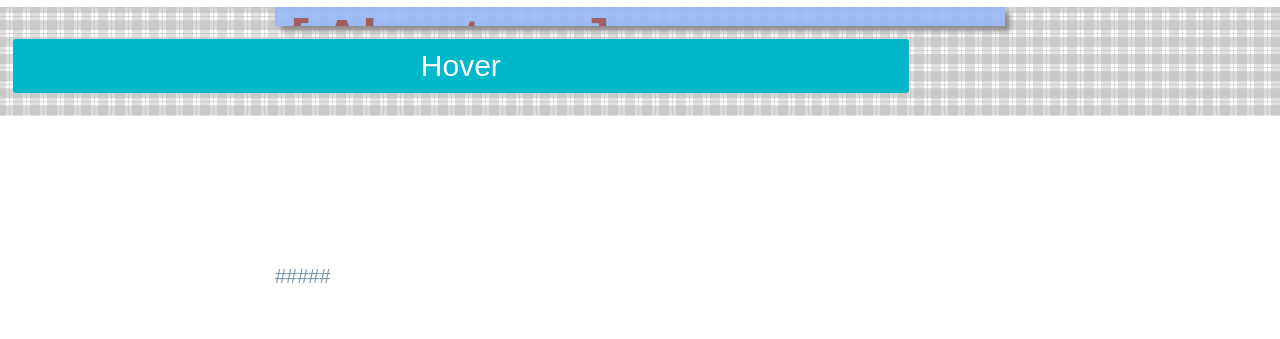
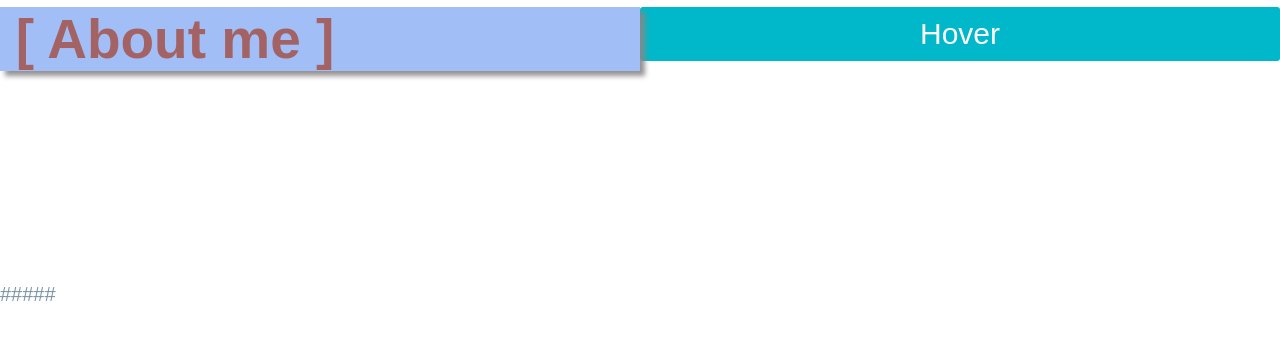
Before and after one commit to sepoll/portfolio, a plain HTML site: page index.html in a window 1280 px wide. Shown: the part 231-570 px from the top of the page. Drawn offline with Linux system fonts and the light colour scheme; a script that the page names is missing.

Commit message:
Created some simple flex modification

```diff
--- a/scss/style.scss
+++ b/scss/style.scss
@@ -129,14 +129,17 @@ section{
 }
 //about me section
 header{
-  background: url("../img/background-plaid.png");
+  //background: url("../img/background-plaid.png");
   background-color: white;
   color: #995253;
+  display: flex;
+  flex-direction: row;
+  align-items: flex-start;
+  justify-content: center;
   .about_me{
-    margin: 0 auto;
     background: #97b8f5;
     width: 730px;
-    max-height: 1.2em;
+    max-height: 4em;
     opacity: .9;
     box-shadow: 5px 5px 5px #8b8686;
     overflow: hidden;
@@ -165,8 +168,8 @@ header{
   .accordion{
     display: inline-block;
     text-align: left;
-    margin: 1%;
-    width: 70%;
+  //  margin: 1%;
+    width: 730px;
     &:hover{
     // max-height technique
       .accordion-content{
```
Also changed, not shown: css/style.css, 1 other file.
